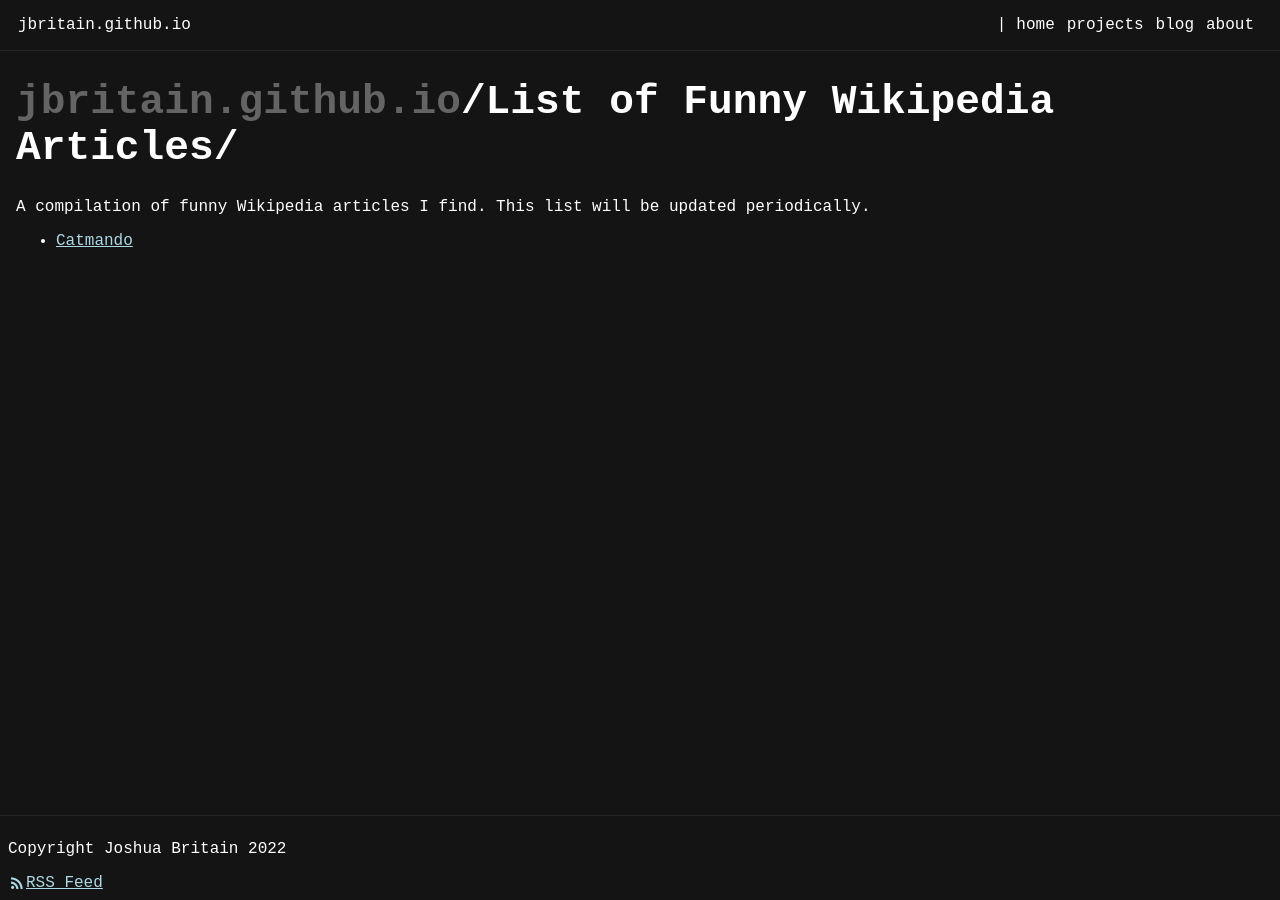
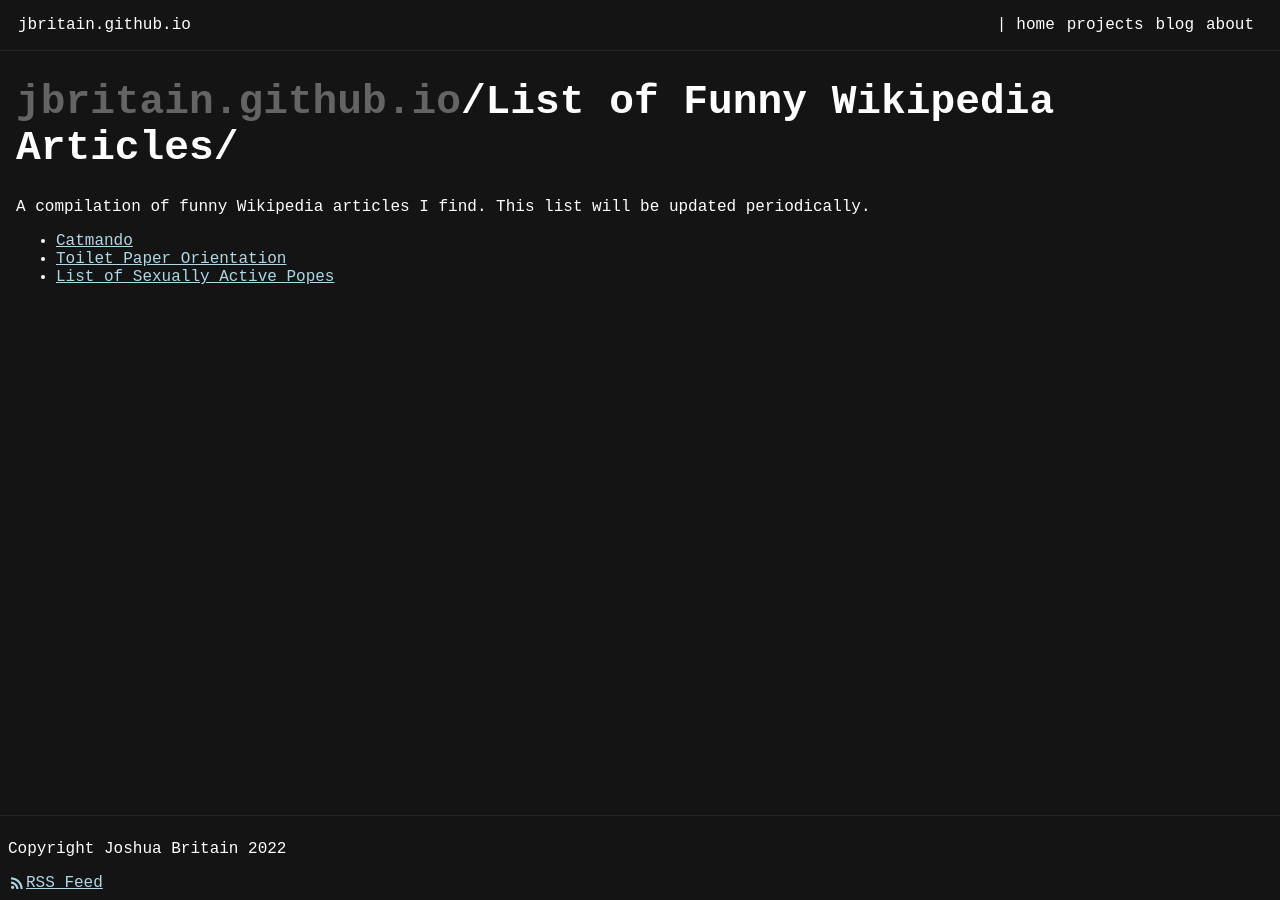
Before and after one commit to jbritain/jbritain.github.io, a Jekyll site: the page built from pages/wikipedia.md, in a window 1280 px wide. Built offline with Jekyll 4.4.1, drawn with Linux system fonts in a browser that asks for light colours.

Commit message:
Update wikipedia.md

```diff
--- a/pages/wikipedia.md
+++ b/pages/wikipedia.md
@@ -8,3 +8,5 @@
 This list will be updated periodically.
 
 - [Catmando](https://en.wikipedia.org/wiki/Catmando)
+- [Toilet Paper Orientation](https://en.wikipedia.org/wiki/Toilet_roll_holder#Orientation)
+- [List of Sexually Active Popes](https://en.wikipedia.org/wiki/List_of_sexually_active_popes)
```
